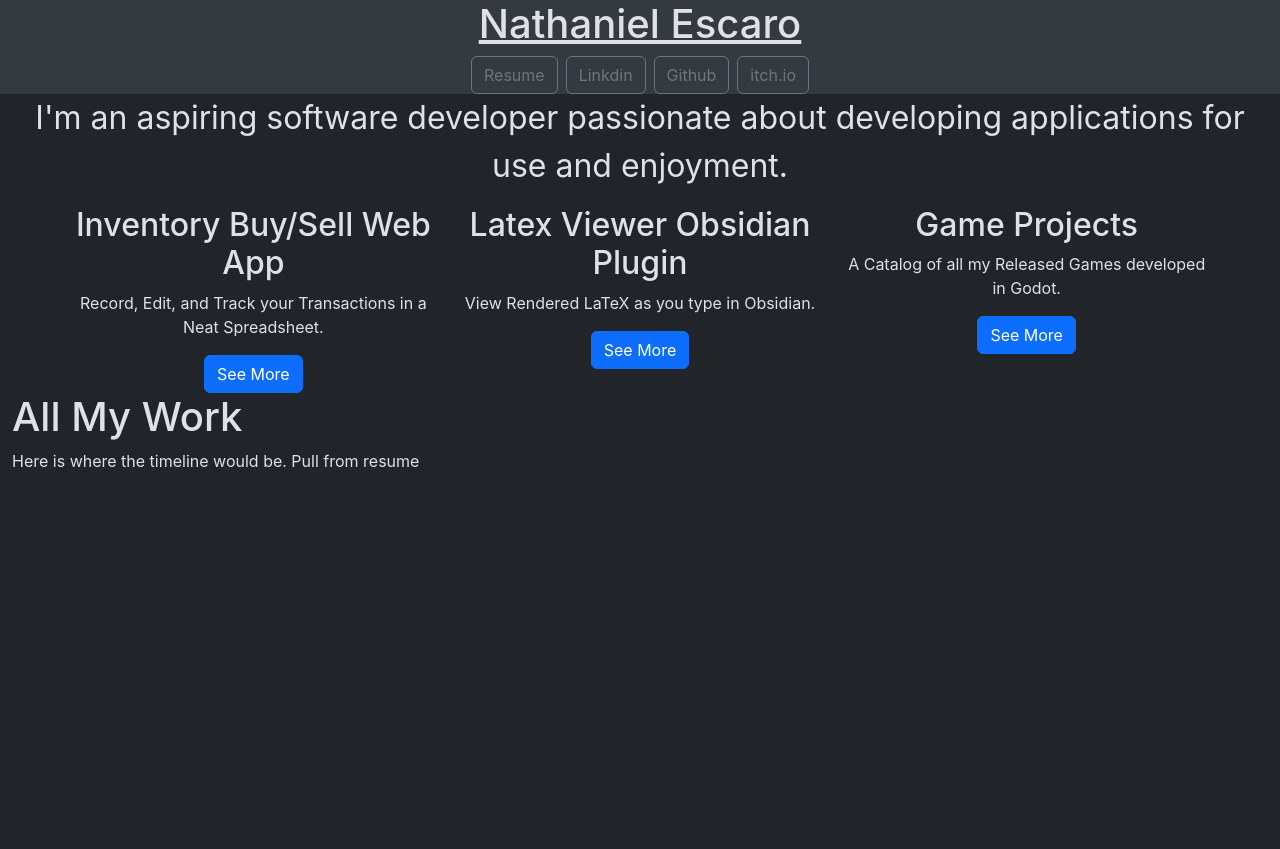
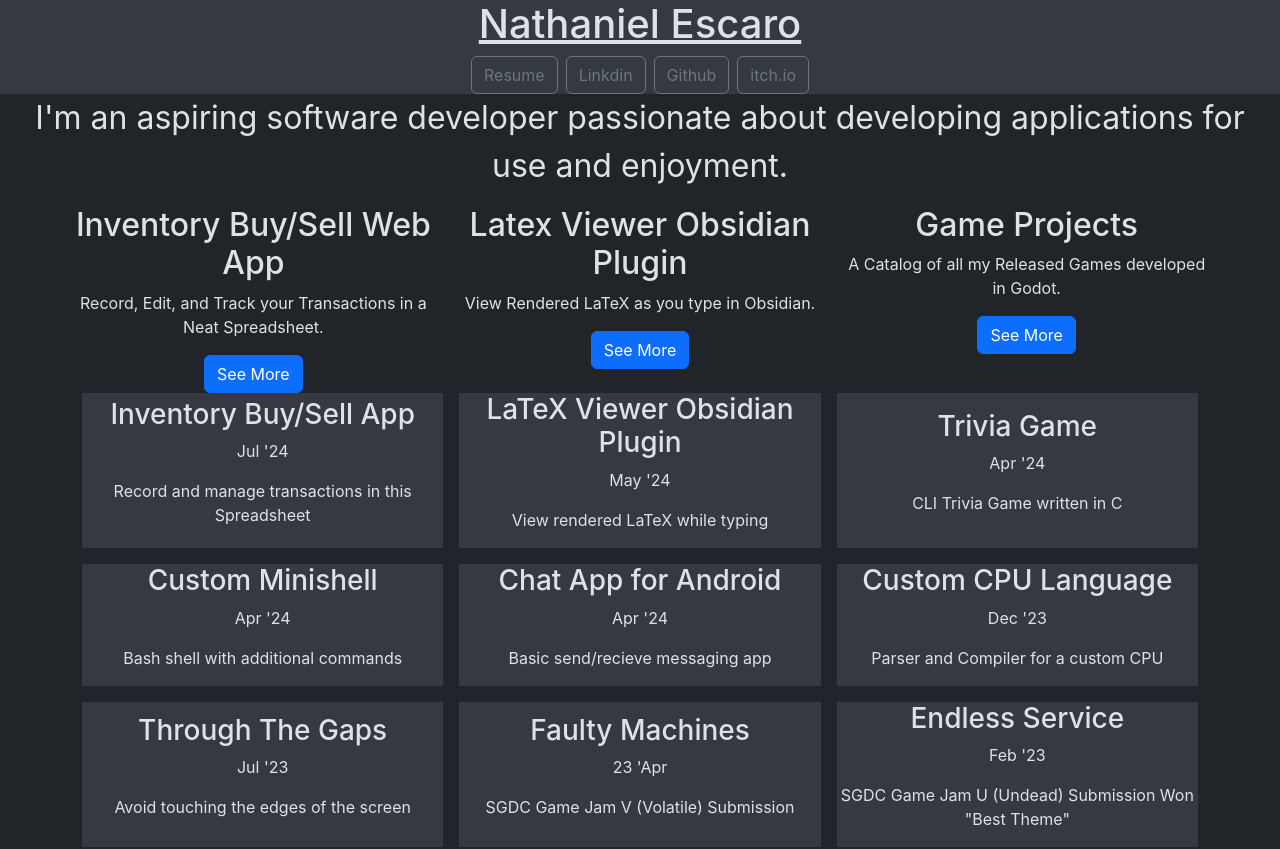
Before and after one commit to butterman0423/butterman0423.github.io, a React (Create React App) app: page / in a window 1280 px wide. Shown: the top 849 px of the page. Before the commit the page ends 800 px from the top, so only its background shows below. Built offline with nearby package versions, Linux system fonts and the light colour scheme.

Commit message:
Added projects list

```diff
--- a/src/pages/home/Main.tsx
+++ b/src/pages/home/Main.tsx
@@ -1,5 +1,8 @@
 import AboutMe from "./AboutMe";
 import GlanceItem from "./GlanceItem";
+import Projects from "./Projects";
+
+import projectArr from '../../projects.json'
 
 export default function Home() {
     return (
@@ -28,8 +31,9 @@ export default function Home() {
                         link="https://butterman423.itch.io/" />
                 </div>
 
-                <h1 id="work">All My Work</h1>
-                <div>Here is where the timeline would be. Pull from resume</div>
+                <div className="container">
+                    <Projects projects={projectArr} />
+                </div>
             </div>
         </main>
     );
--- /dev/null
+++ b/src/pages/home/Projects.tsx
@@ -0,0 +1,35 @@
+type Project = {
+    title: string,
+    month: string,
+    year: string,
+    quip: string,
+    icon: string,
+    school?: boolean,
+}
+
+type Options = {
+    projects: Project[]
+}
+
+export default function Projects({
+    projects
+}: Options) {
+    const items = projects
+        .map(({ title, month, year, quip }) => {
+            return (
+                <div className="col-4 text-center">
+                    <div className="bg-body-secondary h-100 d-flex flex-column align-items-center justify-content-center">
+                        <h3>{ title }</h3>
+                        <p>{ month } '{ year }</p>
+                        <p>{ quip }</p>
+                    </div>
+                </div>
+            );
+        })
+
+    return (
+        <div className="row g-3">
+            { items }
+        </div>
+    );
+}
```
